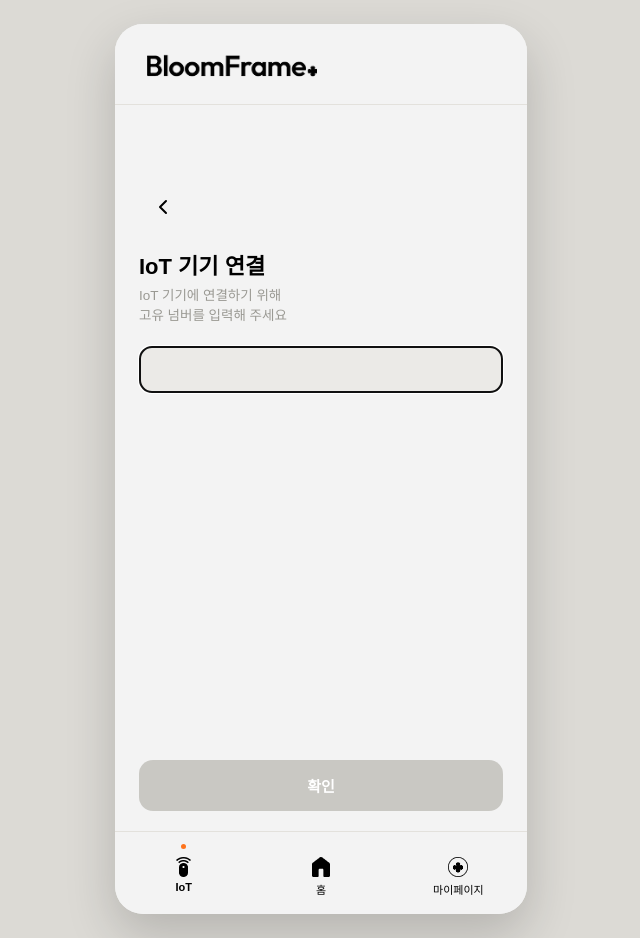
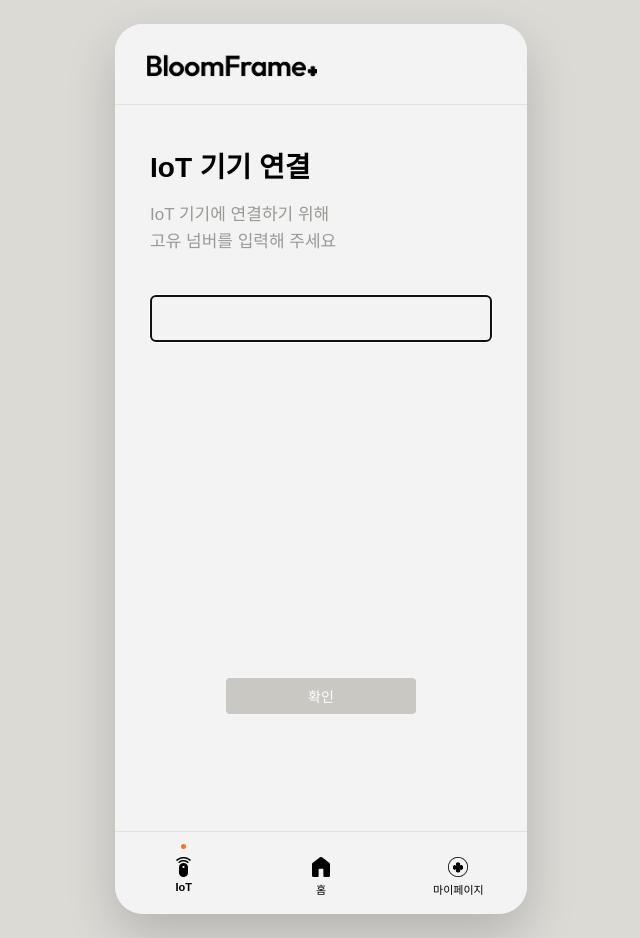
Before and after one commit to EUNS0O/BloomFrame-FRONT-END, a React (Vite) app: page /iot/connect in a window 1280 px wide. Shown: the whole page, without its empty margins (319-959 px from the left). Built offline with nearby package versions, Linux system fonts and the light colour scheme; a web font is replaced by a local one.

Commit message:
IoT 기기 연결 화면 완성

```diff
--- a/src/components/common/BottomButton.jsx
+++ b/src/components/common/BottomButton.jsx
@@ -8,12 +8,12 @@
 // - "medium" : 이전 기록(BottomNav 있는 화면인데 low보다는 위, high보다는 아래)
 // - "high"   : 로그인(하단 탭바가 있는 화면), 알람 설정(시간 선택) 등 더 위쪽에 오는 화면
 export const BOTTOM_OFFSET = {
-  low: 55,
-  medium: 100,
-  high: 110,
+  low: 75,
+  medium: 120,
+  high: 200,
 };
 
-export function BottomButton({ children, width = 170, variant = "low" }) {
+export function BottomButton({ children, width = "46%", variant = "low" }) {
   const bottom = BOTTOM_OFFSET[variant];
   return (
     <div style={{ position: "absolute", left: 0, right: 0, bottom, display: "flex", justifyContent: "center" }}>
--- a/src/components/common/Controls.jsx
+++ b/src/components/common/Controls.jsx
@@ -11,8 +11,8 @@
     <button
       onClick={disabled ? undefined : onClick}
       style={{
-        width: "100%", padding: padding || "15px 16px", borderRadius: 14, border: "none",
-        fontSize: 15, fontWeight: 700, cursor: disabled ? "default" : "pointer",
+        width: "100%", padding: padding || "8px 16px", borderRadius: 4, border: "none",
+        fontSize: 14, fontWeight: 300, cursor: disabled ? "default" : "pointer",
         display: "flex", alignItems: "center", justifyContent: "center", gap: 8,
         ...styles,
       }}
--- a/src/pages/IotConnect.jsx
+++ b/src/pages/IotConnect.jsx
@@ -4,8 +4,8 @@
 import { C } from "../styles/tokens";
 import { nextId } from "../utils/format";
 import { TopBar } from "../components/common/Layout";
-import { BackHeader, Sub } from "../components/common/BackHeader";
 import { Btn } from "../components/common/Controls";
+import { BottomButton } from "../components/common/BottomButton";
 import { BottomNav } from "../components/common/BottomNav";
 
 export default function IotConnect() {
@@ -25,16 +25,19 @@
   return (
     <>
       <TopBar />
-      <div style={{ flex: 1, padding: "20px 24px", display: "flex", flexDirection: "column" }}>
-        <BackHeader />
-        <div style={{ fontSize: 22, fontWeight: 800, marginBottom: 6 }}>IoT 기기 연결</div>
-        <Sub>IoT 기기에 연결하기 위해<br />고유 넘버를 입력해 주세요</Sub>
+      <div style={{ flex: 1, padding: "40px 35px 100px", overflowY: "auto" }}>
+        <div style={{ fontSize: 28, fontWeight: 800, marginBottom: 16 }}>IoT 기기 연결</div>
+        <div style={{ fontSize: 17, color: C.gray, lineHeight: 1.6, marginBottom: 40, fontWeight: 500 }}>
+          IoT 기기에 연결하기 위해<br />고유 넘버를 입력해 주세요
+        </div>
         <input
           autoFocus value={code} onChange={(e) => setCode(e.target.value)}
-          style={{ width: "100%", boxSizing: "border-box", padding: "14px", borderRadius: 12, border: `1px solid ${C.grayLine}`, background: C.field, fontSize: 15 }}
+          style={{ width: "100%", boxSizing: "border-box", padding: "14px", borderRadius: 5, border: `1px solid ${C.grayLine}`, background: C.bg, fontSize: 15 }}
         />
-        <div style={{ flex: 1 }} />
-        <Btn disabled={!code} onClick={handleConfirm}>확인</Btn>
+
+        <BottomButton variant="high">
+          <Btn disabled={!code} onClick={handleConfirm}>확인</Btn>
+        </BottomButton>
       </div>
       <BottomNav />
     </>
```
